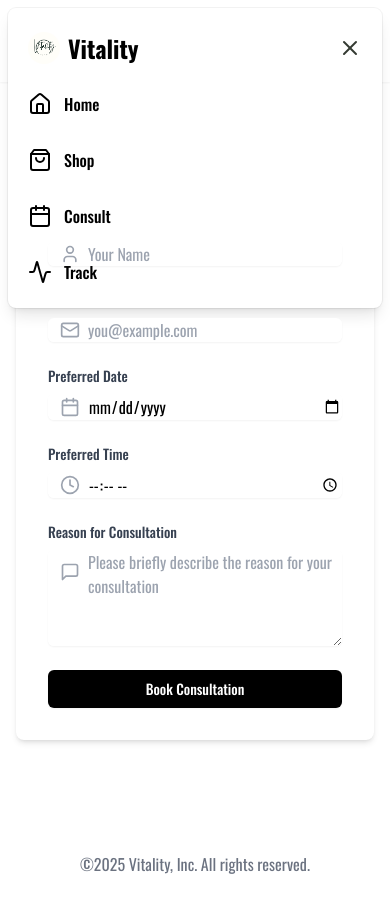
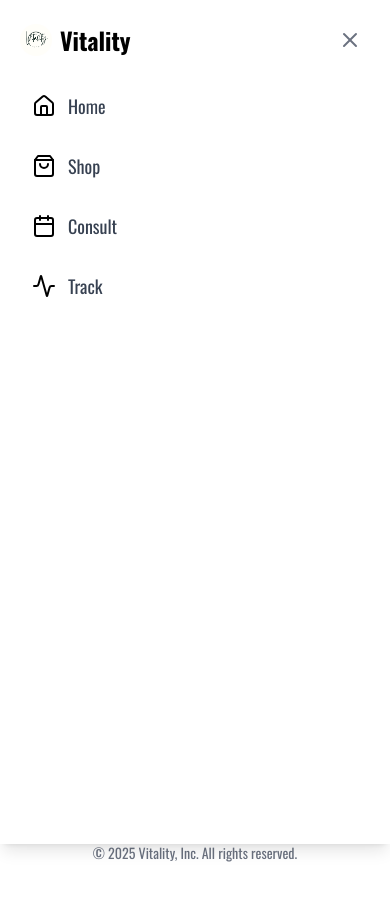
Before and after one commit to duskwoodfire/vitality-health, a Next.js app: page /consultation in a window 390 px wide. Both pictures are taken after a click on the button "Open menu". Shown: the top 912 px of the page. After the commit the page ends 887 px from the top, so only its background shows below. Built offline with nearby package versions, Linux system fonts and the light colour scheme.

Commit message:
fix the mobile side bar issue and added clerk auth

```diff
--- /dev/null
+++ b/app/(auth)/Layout.tsx
@@ -0,0 +1,13 @@
+import { ReactNode } from "react";
+
+interface AuthLayoutProps {
+  children: ReactNode;
+}
+
+export default function AuthLayout({ children }: AuthLayoutProps) {
+  return (
+    <div className="w-full h-[90vh] flex items-center justify-center">
+      {children}
+    </div>
+  );
+}
--- /dev/null
+++ b/app/(auth)/sign-in/[[...sign-in]]/page.tsx
@@ -0,0 +1,5 @@
+import { SignIn } from "@clerk/nextjs";
+
+export default function page(){
+    return <SignIn/>
+}
--- /dev/null
+++ b/app/(auth)/sign-up/[[...sign-up]]/page.tsx
@@ -0,0 +1,5 @@
+import { SignUp } from "@clerk/nextjs";
+
+export default function Page() {
+    return <SignUp />;
+}
--- a/app/components/Layout.tsx
+++ b/app/components/Layout.tsx
@@ -1,11 +1,20 @@
 'use client'
 import Link from "next/link"
-import { useState, type ReactNode } from "react"
+import { useState, type ReactNode, useEffect } from "react"
 import { Menu, X, Home, ShoppingBag, Calendar, Activity } from "lucide-react"
 import Image from "next/image"
 
 export default function Layout({ children }: { children: ReactNode }) {
   const [isMenuOpen, setIsMenuOpen] = useState(false)
+
+  // Prevent body scrolling when menu is open
+  useEffect(() => {
+    if (isMenuOpen) {
+      document.body.style.overflow = "hidden"
+    } else {
+      document.body.style.overflow = "auto"
+    }
+  }, [isMenuOpen])
 
   const navItems = [
     { href: "/", label: "Home", icon: Home },
@@ -16,88 +25,85 @@
 
   return (
     <div className="min-h-screen flex flex-col bg-white">
-      <header className=" bg-transparent shadow-sm">
+      <header className="bg-transparent shadow-sm">
         <div className="max-w-7xl mx-auto px-4 sm:px-6 lg:px-8">
-          <div className="flex justify-between items-center py-4 md:justify-start md:space-x-10">
-            <div className="flex justify-start lg:w-0 lg:flex-1">
+          <div className="flex justify-between items-center py-4">
+            {/* Logo */}
+            <div className="flex items-center">
               <Link href="/" className="flex items-center">
                 <Image src="/V.png" alt="HealthCare Logo" width={50} height={50} className="mr-2 rounded-full" />
                 <span className="text-2xl font-bold text-black">Vitality</span>
               </Link>
             </div>
-            <div className="-mr-2 -my-2 md:hidden">
-              <button
-                type="button"
-                className="bg-white rounded-md p-2 inline-flex items-center justify-center text-gray-400 hover:text-gray-500 hover:bg-gray-100 focus:outline-none focus:ring-2 focus:ring-inset focus:ring-zinc-500"
-                onClick={() => setIsMenuOpen(!isMenuOpen)}>
-                <span className="sr-only">Open menu</span>
-                <Menu className="h-6 w-6" aria-hidden="true" />
-              </button>
-            </div>
-            <nav className="hidden md:flex space-x-10">
+
+            {/* Desktop Navigation */}
+            <nav className="hidden md:flex space-x-8">
               {navItems.map((item) => (
                 <Link
                   key={item.href}
                   href={item.href}
-                  className="text-base font-medium text-gray-500 hover:text-gray-900"
+                  className="text-base font-medium text-gray-500 hover:text-gray-900 transition duration-200"
                 >
                   {item.label}
                 </Link>
               ))}
             </nav>
+
+            {/* Mobile Menu Button */}
+            <button
+              type="button"
+              className="md:hidden bg-white rounded-md p-2 text-gray-400 hover:text-gray-500 hover:bg-gray-100 focus:outline-none focus:ring-2 focus:ring-zinc-500"
+              onClick={() => setIsMenuOpen(true)}
+            >
+              <span className="sr-only">Open menu</span>
+              <Menu className="h-6 w-6" aria-hidden="true" />
+            </button>
           </div>
         </div>
 
+        {/* Mobile Menu Overlay */}
         {isMenuOpen && (
-          <div className="absolute top-0 inset-x-0 p-2 transition transform origin-top-right md:hidden">
-            <div className="rounded-lg shadow-lg ring-1 ring-black ring-opacity-5 bg-white divide-y-2 divide-gray-50">
-              <div className="pt-5 pb-6 px-5">
+          <div className="fixed top-0 left-0 w-full h-full bg-white z-50 flex flex-col p-5 shadow-lg">
             <div className="flex items-center justify-between">
               <div className="flex items-center">
                 <Image src="/V.png" alt="HealthCare Logo" width={32} height={32} className="mr-2 rounded-full" />
-                    <Link href="/" className="text-2xl font-bold text-black">
-                      Vitality
-                    </Link>
+                <Link href="/" className="text-2xl font-bold text-black">Vitality</Link>
               </div>
-                  <div className="-mr-2">
               <button
                 type="button"
-                      className="bg-white rounded-md p-2 inline-flex items-center justify-center text-[#343a32] hover:text-gray-500 hover:bg-gray-100 focus:outline-none focus:ring-2 focus:ring-inset focus:ring-zinc-500"
+                className="p-2 text-gray-500 hover:text-gray-700"
                 onClick={() => setIsMenuOpen(false)}
               >
                 <span className="sr-only">Close menu</span>
                 <X className="h-6 w-6" aria-hidden="true" />
               </button>
             </div>
-                </div>
-                <div className="mt-6">
-                  <nav className="grid gap-y-8">
+
+            {/* Mobile Navigation Links */}
+            <nav className="mt-6 space-y-4">
               {navItems.map((item) => (
                 <Link
                   key={item.href}
                   href={item.href}
-                        className="-m-3 p-3 flex items-center rounded-md hover:bg-gray-50"
+                  className="flex items-center text-lg text-gray-700 hover:bg-gray-100 px-3 py-2 rounded-lg transition duration-200"
+                  onClick={() => setIsMenuOpen(false)}
                 >
-                        <item.icon className="flex-shrink-0 h-6 w-6 text-black" aria-hidden="true" />
-                        <span className="ml-3 text-base font-medium text-black">{item.label}</span>
+                  <item.icon className="h-6 w-6 text-black mr-3" aria-hidden="true" />
+                  {item.label}
                 </Link>
               ))}
             </nav>
           </div>
-              </div>
-            </div>
-          </div>
         )}
       </header>
 
-      <main className="flex-grow container mx-auto px-4 sm:px-6 lg:px-8 py-8">{children}</main>
+      {/* Page Content */}
+      <main className="flex-grow container mx-auto px-4 sm:px-6 lg:px-8 py-8 w-full max-w-full">{children}</main>
 
+      {/* Footer */}
       <footer className="bg-white">
-        <div className="max-w-7xl mx-auto py-12 px-4 sm:px-6 md:flex md:items-center md:justify-between lg:px-8">
-          <div className="flex justify-center space-x-6 md:order-2">{/* Add social media links here if needed */}</div>
-          <div className="mt-8 md:mt-0 md:order-1">
-            <p className="text-center text-base text-gray-500">&copy;2025 Vitality, Inc. All rights reserved.</p>
-          </div>
+        <div className="max-w-7xl mx-auto py-6 px-4 sm:px-6 md:flex md:items-center md:justify-between lg:px-8">
+          <p className="text-center text-sm text-gray-500">&copy; 2025 Vitality, Inc. All rights reserved.</p>
         </div>
       </footer>
     </div>
--- a/app/consultation/page.tsx
+++ b/app/consultation/page.tsx
@@ -1,6 +1,5 @@
 "use client"
-import React from "react"
-import { useState } from "react"
+import React, { useState } from "react"
 import Layout from "../components/Layout"
 import { Calendar, Clock, User, Mail, MessageSquare } from "lucide-react"
 
@@ -15,139 +14,89 @@
 
   const handleChange = (e: React.ChangeEvent<HTMLInputElement | HTMLTextAreaElement>) => {
     const { name, value } = e.target
-    setFormData((prevState) => ({ ...prevState, [name]: value })
-  )}
+    setFormData((prevState) => ({ ...prevState, [name]: value }))
+  }
 
   const handleSubmit = async (e: React.FormEvent) => {
-    e.preventDefault();
+    e.preventDefault()
 
     try {
       const response = await fetch("/app/api/pages/send-email", {
         method: "POST",
         headers: { "Content-Type": "application/json" },
         body: JSON.stringify(formData),
-      });
+      })
 
-      const data = await response.json();
+      const data = await response.json()
 
       if (response.ok) {
-        alert("Appointment request sent successfully!");
-        setFormData({ name: "", email: "", date: "", time: "", reason: "" });
+        alert("Appointment request sent successfully!")
+        setFormData({ name: "", email: "", date: "", time: "", reason: "" })
       } else {
-        alert(`Error: ${data.message}`);
+        alert(`Error: ${data.message}`)
       }
     } catch (error) {
-      console.error("Error:", error);
-      alert("Something went wrong, please try again.");
+      console.error("Error:", error)
+      alert("Something went wrong, please try again.")
     }
-  };
+  }
 
   return (
     <Layout>
-      <div className="max-w-2xl mx-auto">
+      <div className="max-w-2xl mx-auto px-4 sm:px-6 lg:px-8">
         <h1 className="text-3xl font-bold text-gray-900 mb-8">Book a Consultation</h1>
-        <form onSubmit={handleSubmit} className="bg-white shadow-md rounded-lg p-8">
-          <div className="mb-6">
-            <label htmlFor="name" className="block text-sm font-medium text-gray-700 mb-2">
-              Name
-            </label>
-            <div className="relative rounded-md shadow-sm">
-              <div className="absolute inset-y-0 left-0 pl-3 flex items-center pointer-events-none">
-                <User className="h-5 w-5 text-gray-400" aria-hidden="true" />
+        <form onSubmit={handleSubmit} className="bg-white shadow-md rounded-lg p-6 md:p-8 overflow-hidden">
+          {/** Input Fields **/}
+          {[
+            { id: "name", label: "Name", type: "text", icon: User, placeholder: "Your Name" },
+            { id: "email", label: "Email", type: "email", icon: Mail, placeholder: "you@example.com" },
+            { id: "date", label: "Preferred Date", type: "date", icon: Calendar },
+            { id: "time", label: "Preferred Time", type: "time", icon: Clock },
+          ].map(({ id, label, type, icon: Icon, placeholder }) => (
+            <div key={id} className="mb-6">
+              <label htmlFor={id} className="block text-sm font-medium text-gray-700 mb-2">
+                {label}
+              </label>
+              <div className="relative">
+                <Icon className="absolute left-3 top-1/2 transform -translate-y-1/2 h-5 w-5 text-gray-400" />
+                <input
+                  type={type}
+                  id={id}
+                  name={id}
+                  value={formData[id as keyof typeof formData]}
+                  onChange={handleChange}
+                  required
+                  className="w-full pl-12 pr-4 py-2 border border-gray-300 rounded-md focus:ring-zinc-500 focus:border-zinc-500 text-sm"
+                  placeholder={placeholder}
+                />
               </div>
-              <input
-                type="text"
-                id="name"
-                name="name"
-                value={formData.name}
-                onChange={handleChange}
-                required
-                className="focus:ring-zinc-500 focus:border-zinc-500 block w-full pl-10 sm:text-sm border-gray-300 rounded-md"
-                placeholder="Your Name"
-              />
             </div>
-          </div>
-          <div className="mb-6">
-            <label htmlFor="email" className="block text-sm font-medium text-gray-700 mb-2">
-              Email
-            </label>
-            <div className="relative rounded-md shadow-sm">
-              <div className="absolute inset-y-0 left-0 pl-3 flex items-center pointer-events-none">
-                <Mail className="h-5 w-5 text-gray-400" aria-hidden="true" />
-              </div>
-              <input
-                type="email"
-                id="email"
-                name="email"
-                value={formData.email}
-                onChange={handleChange}
-                required
-                className="focus:ring-zinc-500 focus:border-zinc-500 block w-full pl-10 sm:text-sm border-gray-300 rounded-md"
-                placeholder="you@example.com"
-              />
-            </div>
-          </div>
-          <div className="mb-6">
-            <label htmlFor="date" className="block text-sm font-medium text-gray-700 mb-2">
-              Preferred Date
-            </label>
-            <div className="relative rounded-md shadow-sm">
-              <div className="absolute inset-y-0 left-0 pl-3 flex items-center pointer-events-none">
-                <Calendar className="h-5 w-5 text-gray-400" aria-hidden="true" />
-              </div>
-              <input
-                type="date"
-                id="date"
-                name="date"
-                value={formData.date}
-                onChange={handleChange}
-                required
-                className="focus:ring-indigo-500 focus:border-zinc-500 block w-full pl-10 sm:text-sm border-gray-300 rounded-md"
-              />
-            </div>
-          </div>
-          <div className="mb-6">
-            <label htmlFor="time" className="block text-sm font-medium text-gray-700 mb-2">
-              Preferred Time
-            </label>
-            <div className="relative rounded-md shadow-sm">
-              <div className="absolute inset-y-0 left-0 pl-3 flex items-center pointer-events-none">
-                <Clock className="h-5 w-5 text-gray-400" aria-hidden="true" />
-              </div>
-              <input
-                type="time"
-                id="time"
-                name="time"
-                value={formData.time}
-                onChange={handleChange}
-                required
-                className="focus:ring-zinc-500 focus:border-zinc-500 block w-full pl-10 sm:text-sm border-gray-300 rounded-md"
-              />
-            </div>
-          </div>
+          ))}
+
+          {/** Reason for Consultation **/}
           <div className="mb-6">
             <label htmlFor="reason" className="block text-sm font-medium text-gray-700 mb-2">
               Reason for Consultation
             </label>
-            <div className="relative rounded-md shadow-sm">
-              <div className="absolute inset-y-0 left-0 pl-3 pt-3 flex items-start pointer-events-none">
-                <MessageSquare className="h-5 w-5 text-gray-400" aria-hidden="true" />
-              </div>
+            <div className="relative">
+              <MessageSquare className="absolute left-3 top-4 h-5 w-5 text-gray-400" />
               <textarea
                 id="reason"
                 name="reason"
                 value={formData.reason}
                 onChange={handleChange}
                 required
-                className="focus:ring-indigo-500 focus:border-indigo-500 block w-full pl-10 sm:text-sm border-gray-300 rounded-md"
+                className="w-full pl-12 pr-4 py-2 border border-gray-300 rounded-md focus:ring-zinc-500 focus:border-zinc-500 text-sm"
                 rows={4}
-                placeholder="Please briefly describe the reason for your consultation"
+                placeholder="Briefly describe your reason for consultation"
               ></textarea>
             </div>
           </div>
+
+          {/** Submit Button **/}
           <button
             type="submit"
-            className="w-full flex justify-center py-2 px-4 border border-transparent rounded-md shadow-sm text-sm font-medium text-white bg-black hover:bg-zinc-800 focus:outline-none focus:ring-2 focus:ring-offset-2 focus:ring-zinc-500"
+            className="w-full py-2 px-4 border border-transparent rounded-md shadow-sm text-sm font-medium text-white bg-black hover:bg-zinc-800 focus:outline-none focus:ring-2 focus:ring-offset-2 focus:ring-zinc-500"
           >
             Book Consultation
           </button>
--- a/app/layout.tsx
+++ b/app/layout.tsx
@@ -1,6 +1,7 @@
 import type { Metadata } from "next";
 import "./globals.css";
 import { CartProvider } from "./contexts/CartContext";
+import { ClerkProvider } from "@clerk/nextjs";
 export const metadata: Metadata = {
   title: "Vitality",
   icons:'./V.ico',
@@ -9,6 +10,7 @@
 
 export default function RootLayout({ children }: { children: React.ReactNode }) {
   return (
+    <ClerkProvider>
     <html lang="en">
       <body>
         <CartProvider>
@@ -16,5 +18,6 @@
         </CartProvider>
       </body>
     </html>
+    </ClerkProvider>
   );
 }
--- a/package.json
+++ b/package.json
@@ -9,6 +9,7 @@
     "lint": "next lint"
   },
   "dependencies": {
+    "@clerk/nextjs": "^6.10.6",
     "@radix-ui/themes": "^3.2.0",
     "class-variance-authority": "^0.7.1",
     "clsx": "^2.1.1",
```
Also changed, not shown: 1 other file (tests, documents, lock files or other folders). Lines whose indentation alone changed are shown as unchanged.
